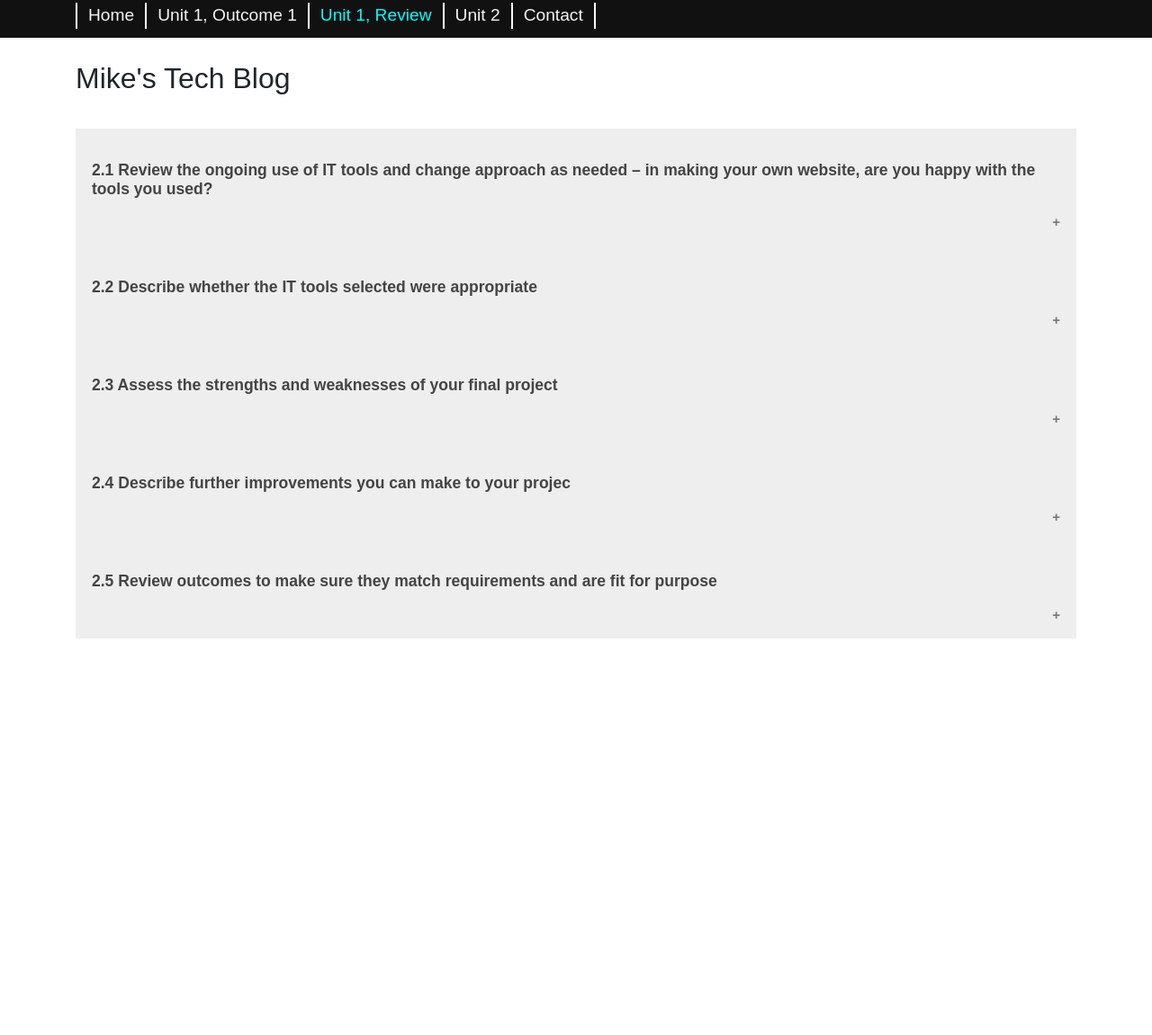
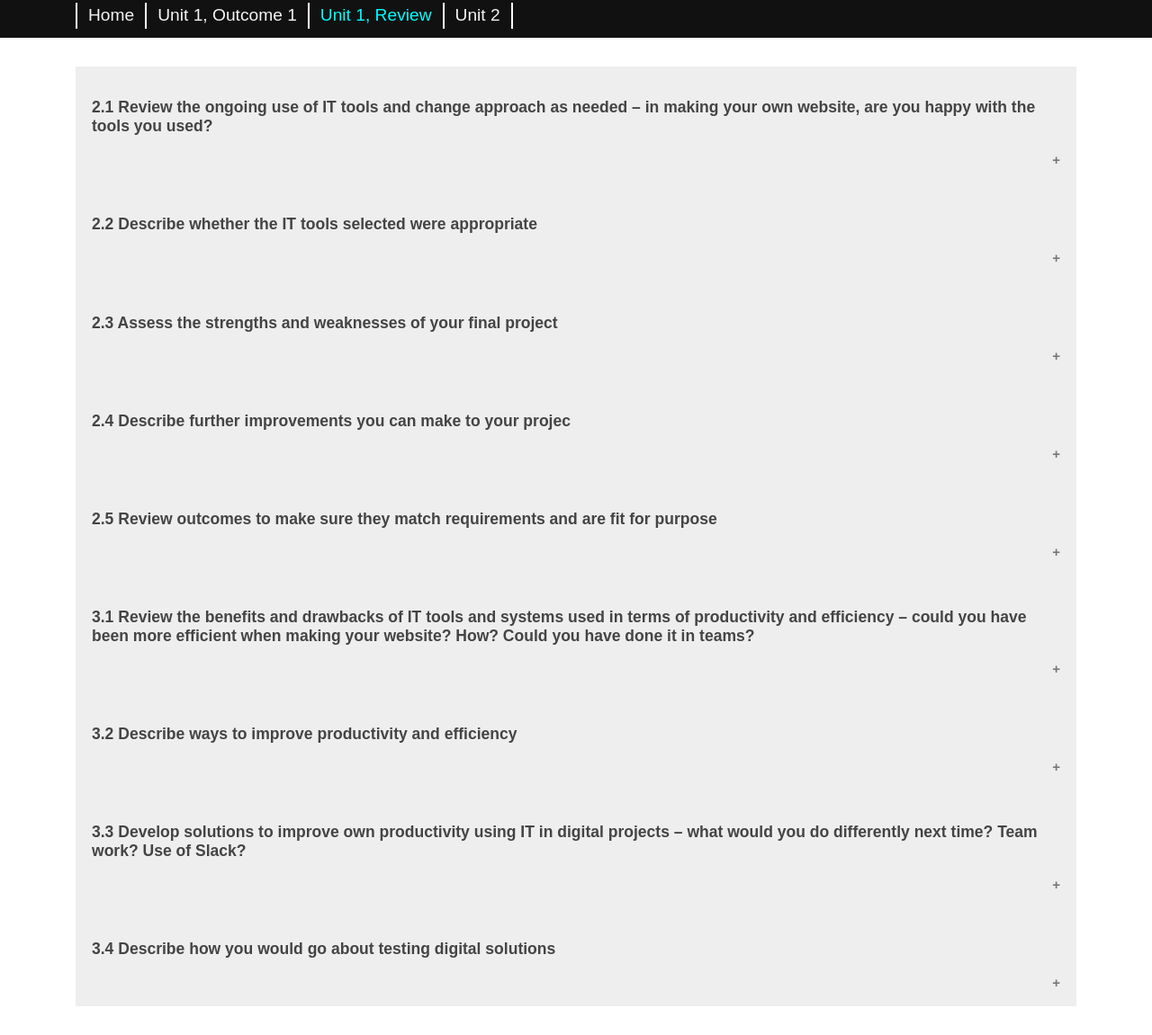
Before and after one commit to mkor-tech/websiteproject, a plain HTML site: page unit-1-review.html in a window 1280 px wide. Shown: the part 254-1405 px from the top of the page at 90% size. Before the commit the page ends 996 px from the top, so only its background shows below. Drawn offline with Linux system fonts and the light colour scheme; a web font is replaced by a local one.

Commit message:
Updated Content

```diff
--- a/unit-1-review.html
+++ b/unit-1-review.html
@@ -24,39 +24,82 @@
             <li>
                 <a href="unit-2.html">Unit 2</a>
             </li>
-            <li>
+            <!-- <li>
                 <a href="contact.html">Contact</a>
-            </li>
+            </li> -->
         </ul>
     </nav>
-    <div class="heading"><h1>Mike's Tech Blog</h1></div>
+
     <div class="content">
         <section>
             <article>
                 <button class="accordion"><h3>2.1 Review the ongoing use of IT tools and change approach as needed – in making your own website, are you happy with the tools you used?</h3></button>
                     <div class="panel">
-                <p>Lorem ipsum...</p>
+                <p>In planning and building my website I was happy to use both Visual Studio code and Trello.
+                    Visual Studio Code has everything I need out of the box to code HTML, CSS and JavaScript. There was no need for additional configuration or to install additional plugins.
+                    Trello has many time saving features
+                    </p>
                 </div>
 
                 <button class="accordion"><h3>2.2 Describe whether the IT tools selected were appropriate</h3></button>
                     <div class="panel">
-                <p>Lorem ipsum...</p>
+                <p>Both Visual Studio Pro and Trello were appropriate for the task. Visual Studio Pro nicely handled both markup and code and its code completion was a time saver. Using Trello I was able to plan out and tick off tasks using its Kanban approach to task management
+                </p>
                 </div>
 
                 <button class="accordion"><h3>2.3 Assess the strengths and weaknesses of your final project</h3></button>
                     <div class="panel">
-                <p>Lorem ipsum...</p>
+                        <p>The strengths of my website include:</p>
+                        <ul>
+                            <li>The visual impact of a 100% full width header image. </li>
+                            <li>The navbar highlights the current page.</li>
+                            <li>Text and paragraphs are well spaced and the text is large enough to be readable.</li>
+                            <li>I’m happy with the overall look and feel of my website, but on reflection there are a few things I would have done differently.</li>
+                            <li>Using a collapsible accordion to display the questions and answers, initially looked like a good presentation solution, but it may have been simpler and cleaner to use headings as navigational hashtags.</li>
+                            <p>My sites weaknesses:</p>
+                            <li>I could have also put greater emphasis on making the navigation bar more responsive.</li>
+                            <li>My CSS could have been organised in a more orderly fashion.</li>
+                    </ul>
                 </div>
 
                 <button class="accordion"><h3>2.4 Describe further improvements you can make to your projec</h3></button>
                     <div class="panel">
-                <p>Lorem ipsum...</p>
+                        <p>Further improvement that can be made are:</p>
+                        <ul>
+                        <li>A contact form - A contact form allowing individuals to interact and comment upon my sites content.</li>
+                        <li>Social media links - Social media links allowing individuals to ‘connect’ and share views.</li>
+                        <li>More colour - Possibly colour headings and tonal backgrounds.</li>
+                        <li>More images - A selection of images which correspond to the narrative of the site - this will also make it visually more interesting.</li>
+                    </ul>
                 </div>
 
                 <button class="accordion"><h3>2.5 Review outcomes to make sure they match requirements and are fit for purpose</h3></button>
                     <div class="panel">
-                <p>Lorem ipsum...</p>
+                        <p>All links have been checked and work correctly. There are no dead links on any of the pages. All images have been checked and work correctly. There are no broken images, and all images work correctly.</p>
+                        <p>All site content was typed out using Google Docs, therefore further processing was required in order to turn the text into formatted HTML. On reflection if I had planned my time out better using Trello I could have developed the content better. Sometimes it is easy to forget about actual content during development.</p>
                 </div>
+
+                <button class="accordion"><h3>3.1 Review the benefits and drawbacks of IT tools and systems used in terms of productivity and efficiency – could you have been more efficient when making your website? How? Could you have done it in teams?</h3></button>
+                <div class="panel">
+                    <p>Tools such as Trello are great for project management, but only if you are disciplined enough to abide by the Kanban rules that you have set for yourself.</p>
+                    <p>I could have structured my time more efficiently. One of the main drawbacks is that I  spent too much time on site design and gave not enough consideration to the actual content.</p>
+                    <p>Working in teams would have made project management easier. The project could then be split up into code, HTML structure and front end design. The tasks could then be delegated to the appropriate team member.</p>
+                </div>
+
+            <button class="accordion"><h3>3.2 Describe ways to improve productivity and efficiency </h3></button>
+            <div class="panel">
+            <p>Productivity and efficiency can be improved by using a combination of  time management  and version control when working within teams. Task delegation also helps production. If each member of a team knows exactly what is expected and by when, then tasks get completed on time.</p>
+        </div>
+
+        <button class="accordion"><h3>3.3 Develop solutions to improve own productivity using IT in digital projects – what would you do differently next time? Team work? Use of Slack? </h3></button>
+        <div class="panel">
+            <p>To improve my own efficiency I would first look at better self management, by breaking down the various blocks (HTML, CSS, JavaScript, content creation) into manageable components. I would then give timescales for completion.</p>
+            <p>If timescales start to slip then I would look at team collaboration. I would use Slack, Trello and github in order to control team development.</p>
+    </div>
+    <button class="accordion"><h3>3.4 Describe how you would go about testing digital solutions</h3></button>
+    <div class="panel">
+        <p>I would break down the site or app into frontend and backend testing. The back end (code) I would first check for errors using a code editor.I would apply  breakpoints and console log messages and check console output for errors. For the front end I would use usability testing, combined with performance and security testing.</p>
+    </div>
             </article>
         </section>
     </div>
```
